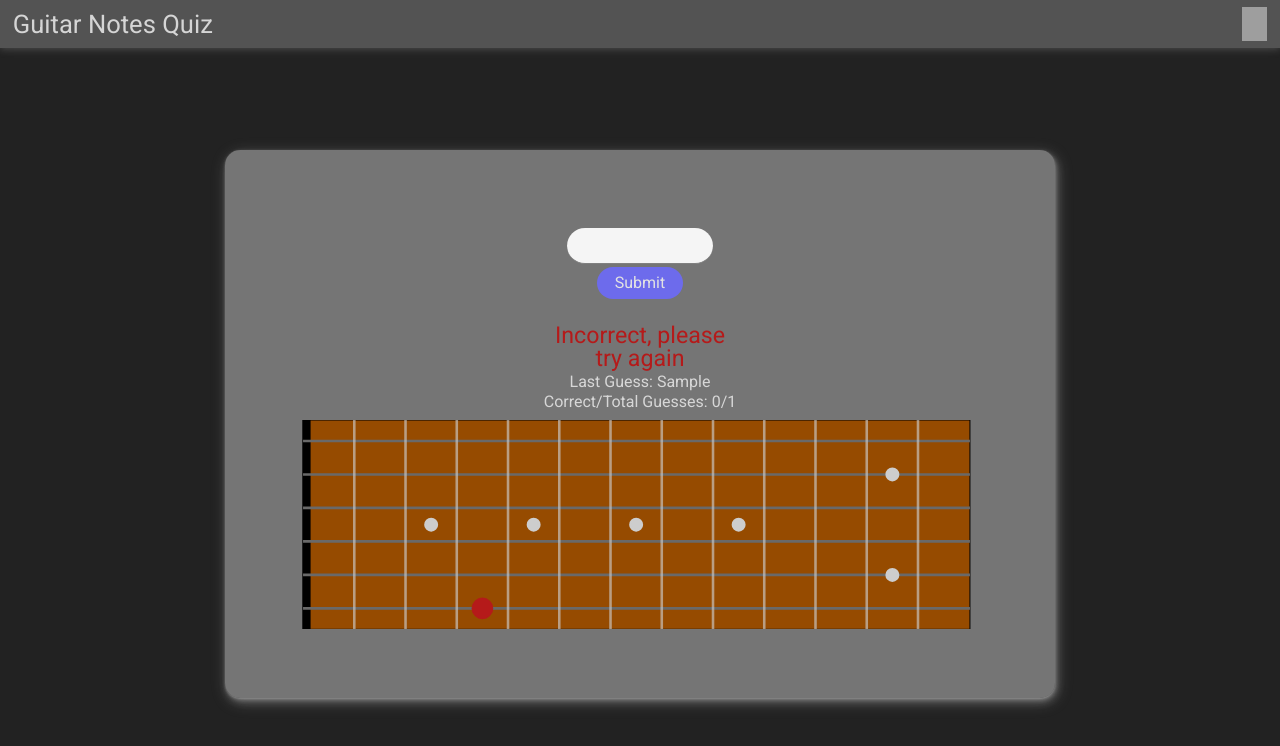
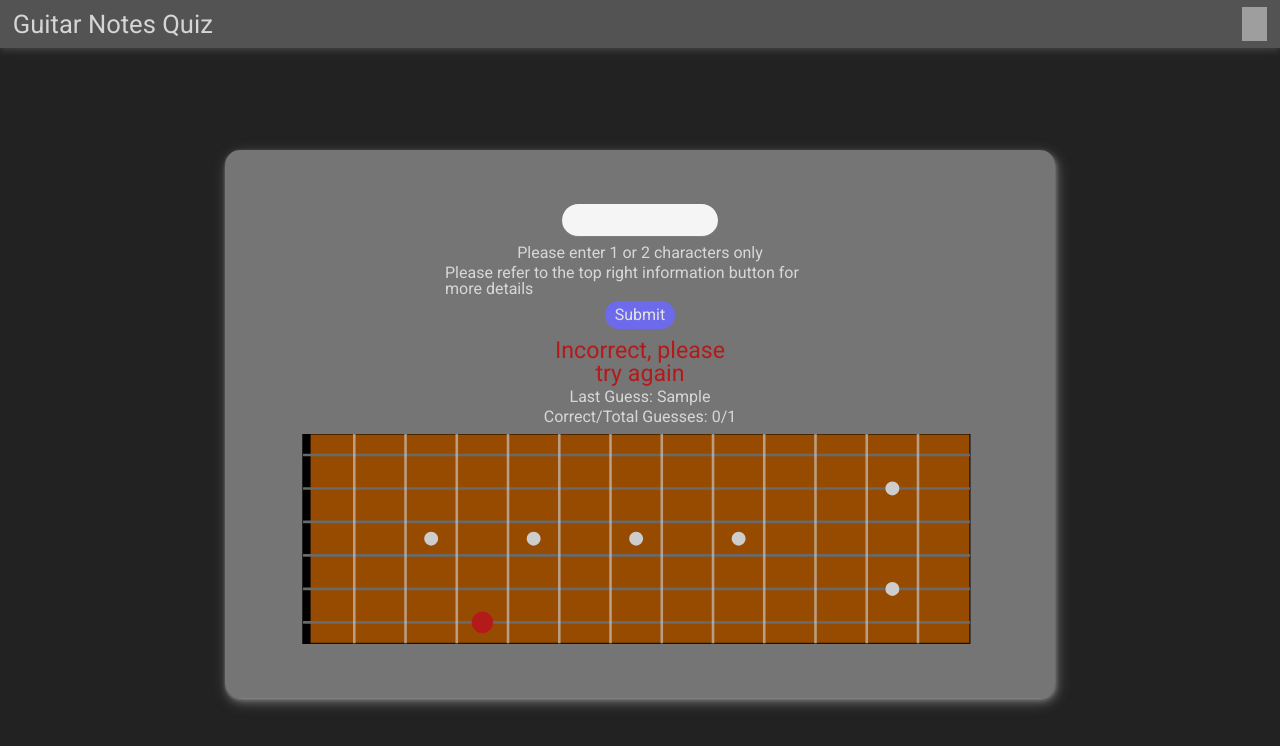
Before and after one commit to gregorymacat/guitarquiz, a React app: page / in a window 1280 px wide. Both pictures are taken after typing "Sample" into the empty fields and a click on the button "Submit". Shown: the top 746 px of the page. Built offline with nearby package versions, Linux system fonts and the light colour scheme; grey boxes are pictures that could not be loaded.

Commit message:
Fixed some styles, adding input validation

```diff
--- a/public/styles/main.css
+++ b/public/styles/main.css
@@ -13,7 +13,9 @@ section#main {
   background-color: #222;
 }
 /*
-  I like width to be 87.5% of the height for this container
+  I like width to be 87.5% of the height for this container,
+  except the min-width and height which are more about the
+  fretboard than inputs/results
 */
 .game-container {
   display: flex;
@@ -31,37 +33,34 @@ section#main {
         1px 2px 4px 0px rgba(193, 193, 193, 0.28),
         2px 4px 8px 0px rgba(193, 193, 193, 0.28),
         2px 4px 16px 0px rgba(193, 193, 193, 0.28);
-
 }
 
 .user-input-container {
   display: flex;
   flex-direction: column;
-  justify-content: space-evenly;
+  justify-content: center;
   align-items: center;
-  height: 16%;
-  width: 22%;
-  margin: 1% auto;
+  height: 25%;
+  width: 50%;
 }
 .user-input-container #text-input {
   font-family: 'Consolas', sans-serif;
   font-size: 125%;
-  height: 45%;
-  width: 85%;
+  height: 32%;
+  width: 40%;
+  margin-bottom: 2%;
   border-bottom: 1px solid grey;
   border-radius: 30px;
-  margin-bottom: 1%;
   background-color: whitesmoke;
   text-align: center;
-  font-size: 125%;
+  font-size: 1.25vw;
   color: rgb(89, 89, 98);
 }
 .user-input-container #text-submit {
-  height: 40%;
-  width: 50%;
+  height: 28%;
+  width: 18%;
   border: none;
   border-radius: 30px;
-  margin-bottom: 4%;
   background-color: rgb(109, 107, 236);
   color: rgb(226, 226, 226);
 }
@@ -70,6 +69,9 @@ section#main {
 }
 .user-input-container #text-submit:active {
   background-color: rgb(68, 67, 153);
+}
+#invalid-input-warning {
+  margin-bottom: 1%;
 }
 
 
--- a/public/styles/navbar.css
+++ b/public/styles/navbar.css
@@ -125,9 +125,10 @@ section#navbar {
   animation: slide-out 0.75s forwards;
   /* animation-delay: 0.25s; */
 }
-#options-select-container-slide-in label, form {
+#options-select-container-slide-in label, #options-select-container-slide-out label {
   margin: 5%;
 }
+
 #all-settings-container {
   height: 75%;
   display: flex;
--- a/src/App.jsx
+++ b/src/App.jsx
@@ -27,10 +27,8 @@ function App() {
 
     const savedSettings = cookies.get('settings');
     const savedScores = cookies.get('scores');
-    console.log('These are the saved scores: ', savedScores);
 
     if (savedSettings) {
-      console.log('Saved settings: ', savedSettings);
       setSettings(savedSettings);
     }
     if (savedScores) {
@@ -83,11 +81,16 @@ function App() {
     }
   }, [guess]);
 
+  const resetScore = () => {
+    setCorrectCount(0);
+    setTotalGuesses(0);
+  }
+
   //TODO: Also need to add css for success/failure message
   return (
     <StyledEngineProvider injectFirst>
       <section id="navbar">
-        <Navbar settings={settings} changeSettings={setSettings}></Navbar>
+        <Navbar settings={settings} changeSettings={setSettings} resetScore={resetScore}></Navbar>
       </section>
 
       <section id="main">
--- a/src/Components/Navbar.jsx
+++ b/src/Components/Navbar.jsx
@@ -33,7 +33,7 @@ const delayMarkerLabels = [
   }
 ]
 
-function Navbar({settings, changeSettings}) {
+function Navbar({settings, changeSettings, resetScore}) {
   const [openSettings, setOpenSettings] = useState(false);
   const [closeSettings, setCloseSettings] = useState(false);
   const [currStringCount, setCurrStringCount] = useState(settings.numOfStrings);
@@ -41,8 +41,6 @@ function Navbar({settings, changeSettings}) {
   const [delay, setDelay] = useState(settings.delayBetweenNotes / 1000);
   const [showSaved, setShowSaved] = useState(false);
 
-  console.log('In Nav settings: ', settings);
-  console.log('This is the string count: ', currStringCount);
   async function changeCloseState() {
     setOpenSettings(false);
     setCloseSettings(true);
@@ -152,6 +150,7 @@ function Navbar({settings, changeSettings}) {
                 />
               </div>
             </form>
+            <button onClick={resetScore}>Reset Stats</button>
             <div className="save-container">
               {
                 showSaved
--- a/src/Components/UserInput.jsx
+++ b/src/Components/UserInput.jsx
@@ -1,8 +1,41 @@
 import React, {useState} from 'react';
+
+const formatValidationObject = (bool, msg) => ({ isValid: bool, error: msg });
+
+function inputValidation(input) {
+  const numbersRegex = /\d/;
+  const specialCharRegex = /[^a-zA-Z0-9#]+/;
+  const accidentalRegex = /[^b#]/;
+
+  if (input.length > 2 || input.length < 1) {
+    return formatValidationObject(false, 'Please enter 1 or 2 characters only');
+  } else if (numbersRegex.test(input)) {
+    return formatValidationObject(false, 'No numbers');
+  } else if (specialCharRegex.test(input)) {
+    return formatValidationObject(false, 'No special characters besides \"#\" for sharps');
+  } else if (input === input.toLowerCase()) {
+    return formatValidationObject(false, 'Only accidentals are lowercase');
+  } else if (input === input.toUpperCase() && input[1] !== '#') {
+    return formatValidationObject(false, 'Only natural notes are uppercase');
+  } else if (input[0] === input[0].toLowerCase()) {
+    return formatValidationObject(false, 'Accidentals (b/#) go second');
+  } else if (input === 'B#' || input === 'Cb') {
+    return formatValidationObject(false, 'B and C do not have accidentals between them');
+  } else if (input === 'E#' || input === 'Fb') {
+    return formatValidationObject(false, 'E and F do not have accidentals between them');
+  } else if (input.length === 2) {
+    if ((input.charCodeAt(1) > 96 && input.charCodeAt(1) < 123) && input[1] !== 'b') {
+      return formatValidationObject(false, 'Flats are represented by lowercase \"b\"');
+    }
+  }
+  return {isValid: true, error: ''};
+}
 
 //TODO: Need to finish the css for this input, make it look pretty
 function UserInput({setGuess}) {
   const [input, setInput] = useState('');
+  const [isInvalid, setIsInvalid] = useState(false);
+  const [errorMessage, setErrorMessage] = useState('');
 
   const handleChange = (event) => {
     const currentInput = event.target.value;
@@ -14,13 +47,25 @@ function UserInput({setGuess}) {
     event.preventDefault();
 
     //Need to remove whitespace from guesses, general sanitation of input needed
+    const formattedInput = input.trim();
+
+    const {isValid, error} = inputValidation(formattedInput);
+    if (!isValid) {
+      setIsInvalid(true);
+      setErrorMessage(error);
+    } else {
+      setIsInvalid(false);
+      setErrorMessage(error);
+    }
     setInput('')
-    setGuess(input);
+    setGuess(formattedInput);
   }
 
   return (
     <form className="user-input-container" onSubmit={handleSubmit}>
       <input id="text-input" type="text" onChange={handleChange} value={input}></input>
+      { isInvalid ? <span id="invalid-input-warning">{errorMessage}</span> : null }
+      { isInvalid ? <span id="invalid-input-warning">Please refer to the top right information button for more details</span> : null }
       <button id="text-submit" onClick={handleSubmit}><span>Submit</span></button>
     </form>
   )
```
Also changed, not shown: public/styles/reset.css (line endings or trailing spaces).
